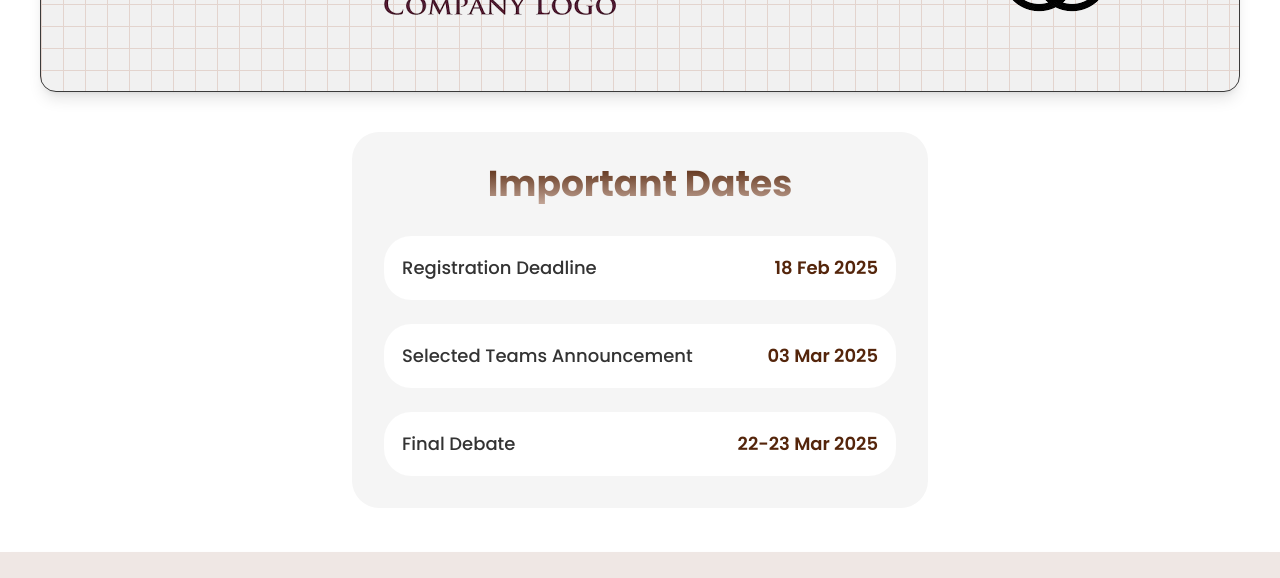
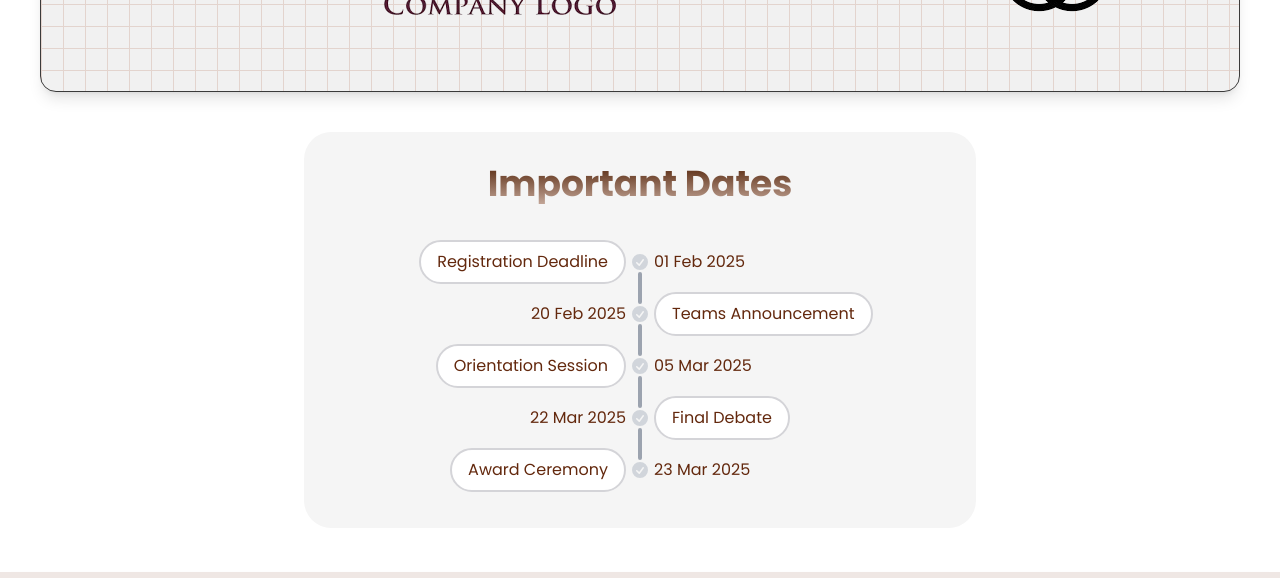
Before and after one commit to spectropaws/yccexmun, a Next.js app: page / in a window 1280 px wide. Shown: the part 2380-2958 px from the top of the page. Built offline with nearby package versions, Linux system fonts and the light colour scheme.

Commit message:
improved important dates ui

```diff
--- a/components/ImportantDates.jsx
+++ b/components/ImportantDates.jsx
@@ -2,25 +2,75 @@ import { EventDates } from "../data";
 import React from "react";
 
 const ImportantDates = () => {
+  const currentDate = new Date();
+
+  const isEventPassed = (eventDate) => {
+    const eventDateObj = new Date(eventDate);
+    return eventDateObj < currentDate;
+  };
+
+  const timelineStartStyles = "timeline-start bg-white border-zinc-300 rounded-md px-4 py-2 transition-all ease-in-out transform hover:scale-105 hover:shadow-2xl hover:bg-[#F9F9F9] border-2 border-transparent hover:border-[#C2A597]";
+  const timelineEndStyles = "timeline-end bg-white border-zinc-300 rounded-md px-4 py-2 transition-all ease-in-out transform hover:scale-105 hover:shadow-2xl hover:bg-[#F9F9F9] border-2 border-transparent hover:border-[#C2A597]";
 
   return (
-    <div className="bg-[#F5F5F5] rounded-lg p-8 max-w-xl mx-auto mt-10 mb-5">
+    <div className="bg-[#F5F5F5] rounded-lg p-8 max-w-2xl mx-3 md:mx-auto mt-10 mb-5">
       <h2 className="text-4xl font-bold text-center bg-gradient-to-t from-[#C2A597] to-[#54250B] bg-clip-text text-transparent mb-8">
         Important Dates
       </h2>
-      <ul className="space-y-6">
-        {EventDates.map((item, index) => (
-          <li
-            key={index}
-            className="flex justify-between items-center bg-white rounded-lg p-4 transition-all ease-in-out transform hover:scale-105 hover:shadow-2xl hover:bg-[#F9F9F9] border-2 border-transparent hover:border-[#C2A597]"
-          >
-            <div className="text-lg font-medium text-[#333]">{item.event}</div>
-            <div className="text-lg font-semibold text-[#54250B]">{item.date}</div>
-          </li>
-        ))}
+      <ul className="timeline timeline-vertical">
+        {EventDates.map((event, index) => {
+          const eventPassed = isEventPassed(event.date);
+          const hrColor = eventPassed ? "bg-[#54250B]" : "bg-gray-400";
+          const iconColor = eventPassed ? "#54250B" : "#D1D5DB";
+
+          return (
+            <li key={index}>
+              {index !== 0 && <hr className={hrColor} />}
+
+              {index % 2 === 0 ? (
+                <div className={timelineStartStyles}>
+                  {event.event}
+                </div>
+              ) : (
+                <div className="timeline-start">{event.date}</div>
+              )}
+
+              <div className="timeline-middle">
+                <CheckCircleIcon color={iconColor} />
+              </div>
+
+              {index % 2 === 0 ? (
+                <div className="timeline-end">{event.date}</div>
+              ) : (
+                <div className={timelineEndStyles}>
+                  {event.event}
+                </div>
+              )}
+
+              {index !== EventDates.length - 1 && <hr className={hrColor} />}
+            </li>
+          );
+        })}
       </ul>
     </div>
   );
 };
 
 export default ImportantDates;
+
+const CheckCircleIcon = ({ color }) => {
+  return (
+    <svg
+      xmlns="http://www.w3.org/2000/svg"
+      viewBox="0 0 20 20"
+      fill={color}
+      className="text-primary h-5 w-5"
+    >
+      <path
+        fillRule="evenodd"
+        d="M10 18a8 8 0 100-16 8 8 0 000 16zm3.857-9.809a.75.75 0 00-1.214-.882l-3.483 4.79-1.88-1.88a.75.75 0 10-1.06 1.061l2.5 2.5a.75.75 0 001.137-.089l4-5.5z"
+        clipRule="evenodd"
+      />
+    </svg>
+  );
+};
--- a/data.js
+++ b/data.js
@@ -1,9 +1,11 @@
+// Important date Timeline
 export const EventDates = [
-    { event: "Registration Deadline", date: "18 Feb 2025" },
-    { event: "Selected Teams Announcement", date: "03 Mar 2025" },
-    { event: "Final Debate", date: "22-23 Mar 2025" },
-  ];
-
+  { event: "Registration Deadline", date: "01 Feb 2025" },
+  { event: "Teams Announcement", date: "20 Feb 2025" },
+  { event: "Orientation Session", date: "05 Mar 2025" },
+  { event: "Final Debate", date: "22 Mar 2025" },
+  { event: "Award Ceremony", date: "23 Mar 2025" },
+];
 
 // Footer Data
 import { Phone, Mail, Globe } from "lucide-react";
--- a/next.config.mjs
+++ b/next.config.mjs
@@ -1,8 +1,5 @@
 /** @type {import('next').NextConfig} */
 const nextConfig = {
-    experimental: {
-      turbopack: false,
-    },
     images: {
       domains: ['fonts.gstatic.com'],
     },
--- a/package.json
+++ b/package.json
@@ -19,6 +19,7 @@
     "class-variance-authority": "^0.7.1",
     "classnames": "^2.5.1",
     "clsx": "^2.1.1",
+    "daisyui": "^4.12.23",
     "gsap": "^3.12.7",
     "lucide-react": "^0.474.0",
     "next": "15.1.6",
--- a/tailwind.config.mjs
+++ b/tailwind.config.mjs
@@ -62,5 +62,5 @@ export default {
   		}
   	}
   },
-  plugins: [require("tailwindcss-animate")],
+  plugins: [require("tailwindcss-animate"), require("daisyui")],
 };
```
Also changed, not shown: 1 other file (tests, documents, lock files or other folders).
